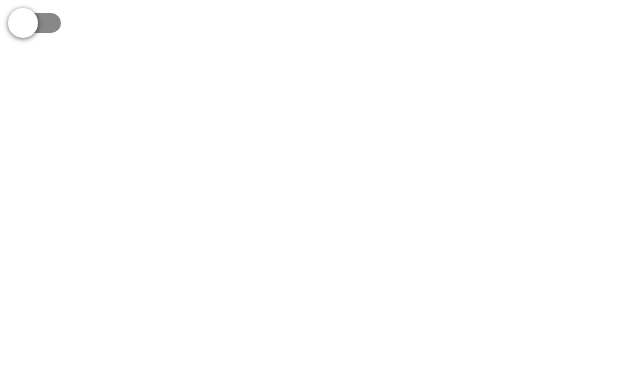
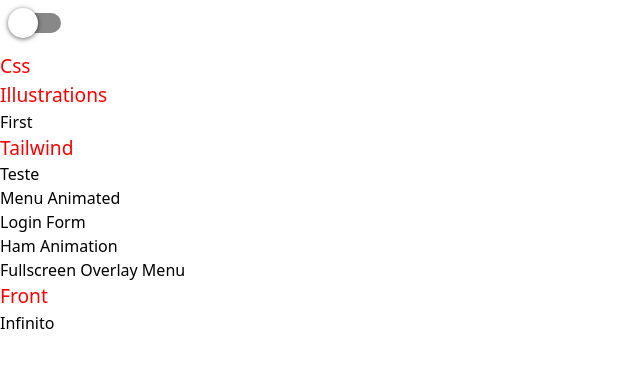
Before and after one commit to thalesms2/chamber, a Next.js app: page / in a window 1280 px wide. Shown: the top 368 px of the page, without its empty margins (0-640 px from the left). Built offline with nearby package versions, Linux system fonts and the light colour scheme; a web font is replaced by a local one.

Commit message:
feat: card on Home navigation

```diff
--- /dev/null
+++ b/layout/Card.tsx
@@ -0,0 +1,30 @@
+import type { NextPage } from 'next'
+import styled from 'styled-components'
+
+interface CardProps {
+    title: string
+    children: any
+}
+
+const CardWrapper = styled.div`
+    width: 20%;
+    display: flex;
+    flex-direction: column;
+`
+const Title = styled.h2`
+    font-size: 1.2em;
+    color: red;
+
+`
+
+const Card: NextPage<CardProps> = (props) => {
+
+  return (
+    <CardWrapper>
+        <Title>{props.title}</Title>
+        {props.children}
+    </CardWrapper>
+  )
+}
+
+export default Card
--- a/pages/index.tsx
+++ b/pages/index.tsx
@@ -1,4 +1,5 @@
 import type { NextPage } from 'next'
+import Link from 'next/link'
 import { useState } from 'react'
 import styled, { DefaultTheme, ThemeProvider} from 'styled-components'
 import Switch from 'react-switch'
@@ -7,6 +8,7 @@
 
 import { GlobalStyle } from 'styles/global'
 import { combineTheme, dark, light } from 'styles/themes'
+import Card from 'layout/Card'
 
 const Title = styled.h1`
   color: #808080;
@@ -35,6 +37,21 @@
           height={20}
           width={48}
           className="m-2"/>
+        <Card title='Css'>
+          <Card title='Illustrations'>
+            <Link href="/css/illustrations/first">First</Link>
+          </Card>
+          <Card title='Tailwind'>
+            <Link href="/css/tailwind/teste">Teste</Link>
+          </Card>
+          <Link href="/css/menu-animated">Menu Animated</Link>
+          <Link href="/css/login-form">Login Form</Link>
+          <Link href="/css/ham-animation">Ham Animation</Link>
+          <Link href="/css/fullscreen-overlay-menu">Fullscreen Overlay Menu</Link>
+        </Card>
+        <Card title='Front'>
+          <Link href="/front/infinity">Infinito</Link>
+        </Card>
       </ThemeProvider>
     </BasicLayout>
   )
```
